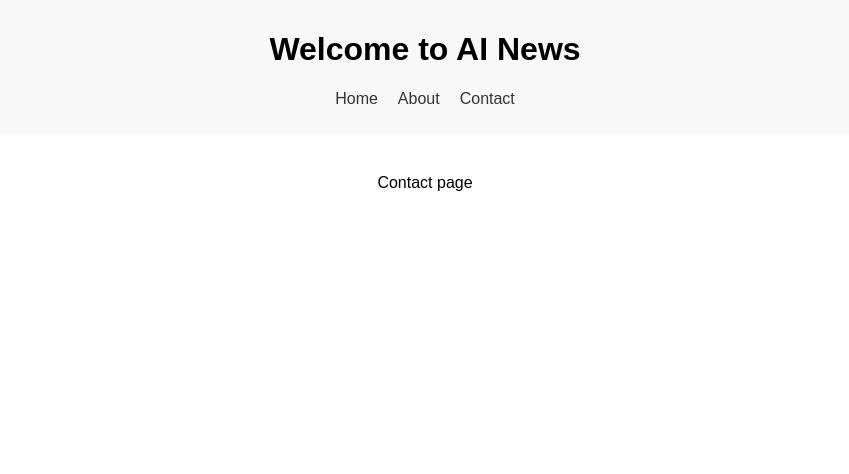
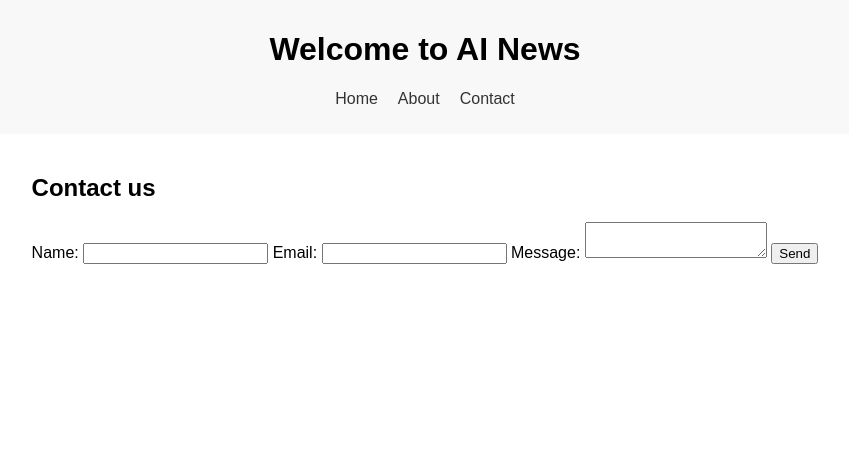
Before and after one commit to jmrvuax/ai-news-blog, a PHP site: page /contact in a window 1280 px wide. Shown: the top 474 px of the page, without its empty margins (215-1064 px from the left). Run offline with PHP 8.4, Linux system fonts and the light colour scheme.

Commit message:
Add contact form

```diff
--- a/templates/contact.php
+++ b/templates/contact.php
@@ -1,5 +1,16 @@
-<main>
-    <section>
-        Contact page
-    </section>
-</main>
+<section>
+    <h2>Contact us</h2>
+    <form id="contactForm">
+      <label for="name">Name:</label>
+      <input type="text" id="name" name="name" required>
+
+      <label for="email">Email:</label>
+      <input type="email" id="email" name="email" required>
+
+      <label for="message">Message:</label>
+      <textarea id="message" name="message" required></textarea>
+
+      <button type="submit">Send</button>
+    </form>
+    <div id="thankYouMessage" style="display: none;"></div>
+  </section>
```
